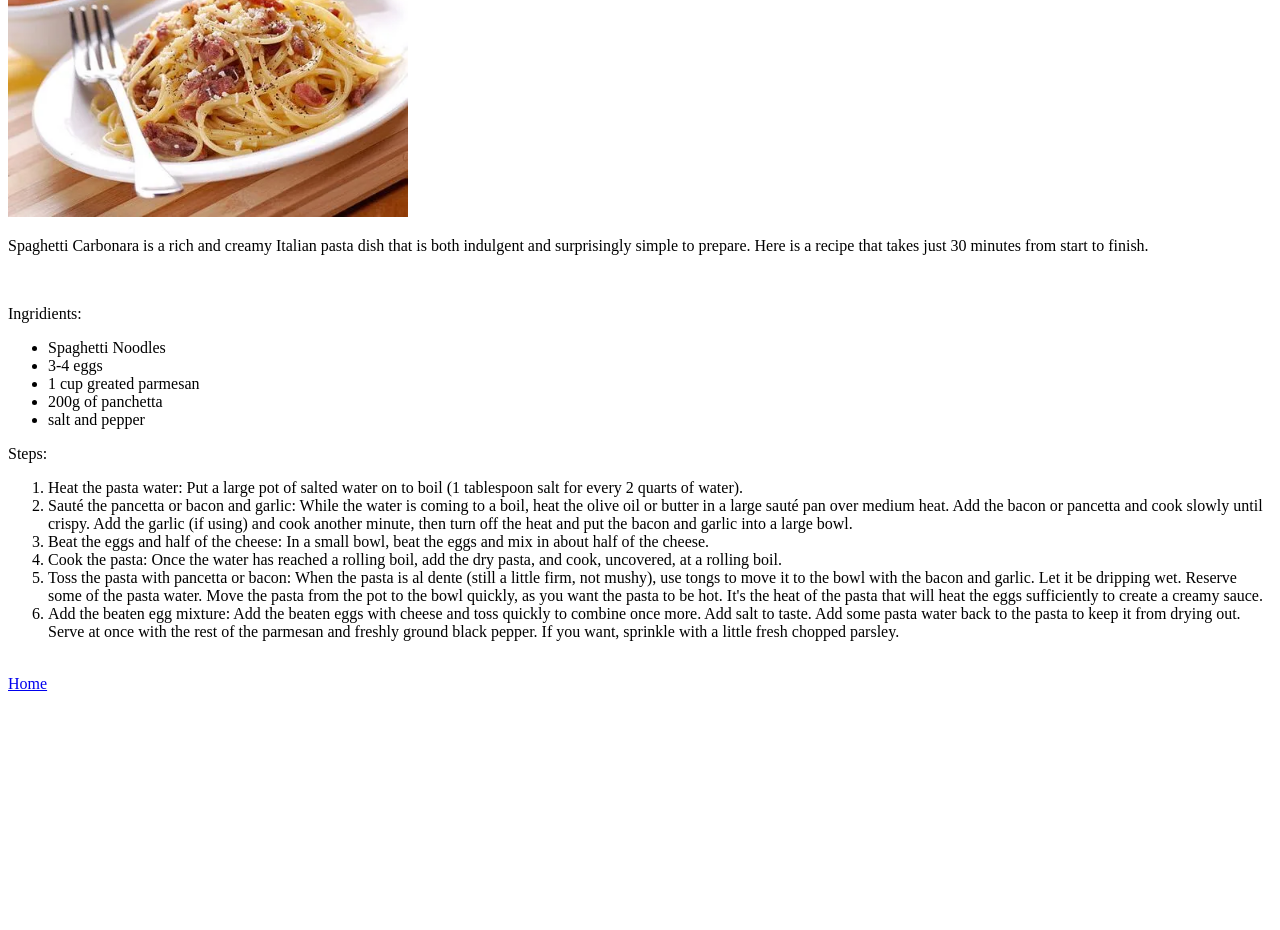
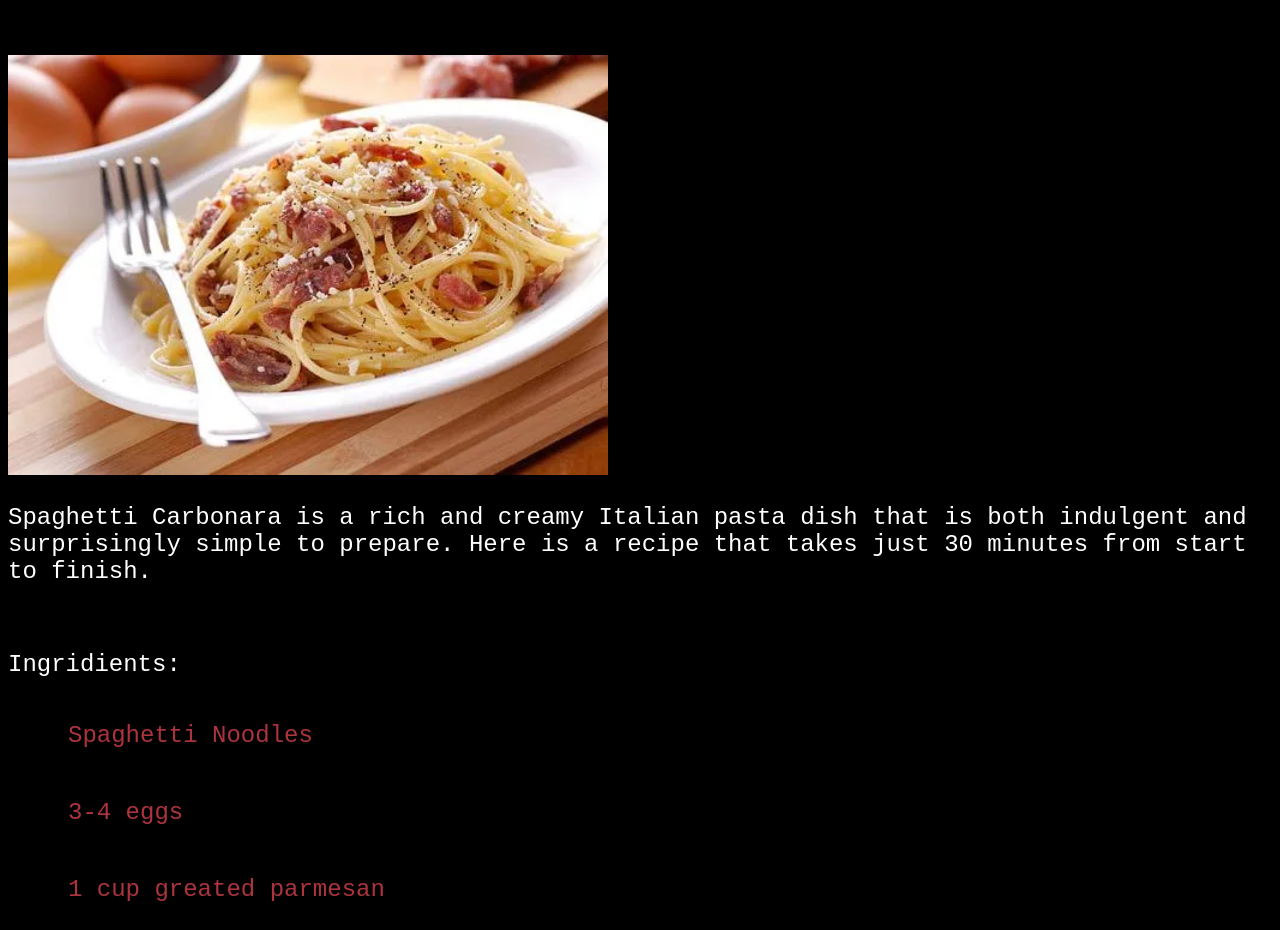
Before and after one commit to iv4shk3v1ch/odin-recipes, a plain HTML site: page recipes/pasta-carbonara.html in a window 1280 px wide. Shown: the part 161-1091 px from the top of the page. Before the commit the page ends 862 px from the top, so only its background shows below. Drawn offline with Linux system fonts and the light colour scheme.

Commit message:
added style.css. added some basic colour palette and fonts. added html classes for elements ingridients and steps.

```diff
--- a/recipes/pasta-carbonara.html
+++ b/recipes/pasta-carbonara.html
@@ -4,6 +4,7 @@
     <meta charset="UTF-8">
     <meta name="viewport" content="width=device-width, initial-scale=1.0">
     <title>Carbonara</title>
+    <link rel="stylesheet" type="text/css" href="../style.css">
 </head>
 <body>
     <h1>Pasta Carbonara Recipe</h1>
@@ -13,20 +14,20 @@
     <br>
     <p>Ingridients:</p>
     <ul>
-        <li>Spaghetti Noodles</li>
-        <li>3-4 eggs</li>
-        <li>1 cup greated parmesan</li>
-        <li>200g of panchetta</li>
-        <li>salt and pepper</li>
+        <li class="ingridients">Spaghetti Noodles</li>
+        <li class="ingridients">3-4 eggs</li>
+        <li class="ingridients">1 cup greated parmesan</li>
+        <li class="ingridients">200g of panchetta</li>
+        <li class="ingridients">salt and pepper</li>
     </ul>
     <p>Steps:</p>
     <ol>
-        <li>Heat the pasta water: Put a large pot of salted water on to boil (1 tablespoon salt for every 2 quarts of water).</li>
-        <li>Sauté the pancetta or bacon and garlic: While the water is coming to a boil, heat the olive oil or butter in a large sauté pan over medium heat. Add the bacon or pancetta and cook slowly until crispy. Add the garlic (if using) and cook another minute, then turn off the heat and put the bacon and garlic into a large bowl.</li>
-        <li>Beat the eggs and half of the cheese: In a small bowl, beat the eggs and mix in about half of the cheese.</li>
-        <li>Cook the pasta: Once the water has reached a rolling boil, add the dry pasta, and cook, uncovered, at a rolling boil.</li>
-        <li>Toss the pasta with pancetta or bacon: When the pasta is al dente (still a little firm, not mushy), use tongs to move it to the bowl with the bacon and garlic. Let it be dripping wet. Reserve some of the pasta water. Move the pasta from the pot to the bowl quickly, as you want the pasta to be hot. It's the heat of the pasta that will heat the eggs sufficiently to create a creamy sauce.</li>
-        <li>Add the beaten egg mixture: Add the beaten eggs with cheese and toss quickly to combine once more. Add salt to taste. Add some pasta water back to the pasta to keep it from drying out. Serve at once with the rest of the parmesan and freshly ground black pepper. If you want, sprinkle with a little fresh chopped parsley.</li>
+        <li class="steps">Heat the pasta water: Put a large pot of salted water on to boil (1 tablespoon salt for every 2 quarts of water).</li>
+        <li class="steps">Sauté the pancetta or bacon and garlic: While the water is coming to a boil, heat the olive oil or butter in a large sauté pan over medium heat. Add the bacon or pancetta and cook slowly until crispy. Add the garlic (if using) and cook another minute, then turn off the heat and put the bacon and garlic into a large bowl.</li>
+        <li class="steps">Beat the eggs and half of the cheese: In a small bowl, beat the eggs and mix in about half of the cheese.</li>
+        <li class="steps">Cook the pasta: Once the water has reached a rolling boil, add the dry pasta, and cook, uncovered, at a rolling boil.</li>
+        <li class="steps">Toss the pasta with pancetta or bacon: When the pasta is al dente (still a little firm, not mushy), use tongs to move it to the bowl with the bacon and garlic. Let it be dripping wet. Reserve some of the pasta water. Move the pasta from the pot to the bowl quickly, as you want the pasta to be hot. It's the heat of the pasta that will heat the eggs sufficiently to create a creamy sauce.</li>
+        <li class="steps">Add the beaten egg mixture: Add the beaten eggs with cheese and toss quickly to combine once more. Add salt to taste. Add some pasta water back to the pasta to keep it from drying out. Serve at once with the rest of the parmesan and freshly ground black pepper. If you want, sprinkle with a little fresh chopped parsley.</li>
     </ol>
     <br>
     <a href="../index.html">Home</a>
--- /dev/null
+++ b/style.css
@@ -0,0 +1,61 @@
+h1 {
+    font-size: 80px;
+    color: #F2AF29;
+    text-align: center;
+    font-weight: bolder;
+    display: block;
+}
+
+body{
+    background-color: black;
+    font-family: 'Courier New', Courier, monospace;
+}
+
+ul{
+ display: block;
+}
+
+ol{
+ display: block;
+}
+
+p{
+    color: white;
+    font-size: 24px;
+}
+
+li{
+    text-align: center;
+    margin: 10px auto;
+    padding: 20px;
+    display: block;
+    color: #AD343E;
+    font-size: 24px;
+}
+
+.steps{
+    text-align: left;
+}
+
+.ingridients{
+    text-align: left;
+}
+
+a{
+    color: #AD343E;
+    background-color: #474747;
+    font-size: 24px;
+    font-weight: bold;
+    padding-left: 40px;
+    padding-right: 40px;
+    padding-top: 20px;
+    padding-bottom: 20px;
+    width: 600px;
+    display: block;
+    margin: 0px auto;
+}
+
+img{
+    width: 600px;
+    height: auto;
+}
```
Also changed, not shown: index.html (+1 -0 lines), recipes/caprese-salad.html (+10 -9 lines), recipes/lasagna.html (+9 -8 lines), 1 other file.
